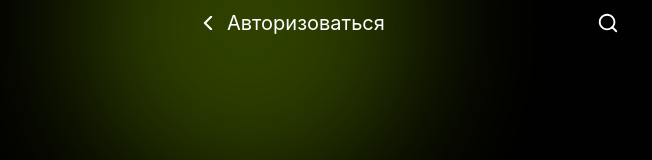
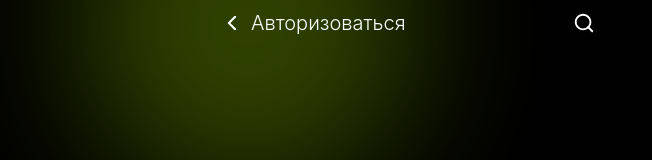
Before and after one commit to prosergeant/ball-front, a Nuxt app: page /auth-only in a window 1280 px wide. Shown: the top 160 px of the page, without its empty margins (229-881 px from the left). Built offline with nearby package versions, Linux system fonts and the light colour scheme.

Commit message:
padding Navigation.vue

```diff
--- a/components/UI/Navigation.vue
+++ b/components/UI/Navigation.vue
@@ -1,5 +1,5 @@
 <template>
-    <div class="navigation">
+    <div class="navigation" :style="`--padding-x: ${paddingX}px`">
         <div class="left" @click="navigateTo(goTo)">
             <UIIcon icon="chevron-left" color="white" />
             <p>{{ title }}</p>
@@ -12,6 +12,7 @@
 const props = defineProps<{
     title: string
     goTo: string
+    paddingX?: number
 }>()
 </script>
 
@@ -22,6 +23,7 @@ const props = defineProps<{
     display: flex;
     justify-content: space-between;
     align-items: center;
+    padding: 0 var(--padding-x, 0px);
 
     margin-top: 10px;
 
@@ -32,12 +34,12 @@ const props = defineProps<{
         gap: 12px;
 
         p {
+            color: #FFF;
+            font-feature-settings: 'clig' off, 'liga' off;
             font-size: 20px;
-            font-weight: 400;
-            line-height: 24px;
-            letter-spacing: 0;
-            text-align: left;
-            color: white;
+            font-style: normal;
+            font-weight: 300;
+            line-height: normal;
         }
         i {
             width: 14px;
--- a/pages/auth-only.vue
+++ b/pages/auth-only.vue
@@ -1,7 +1,7 @@
 <template>
     <div>
         <div class="ellipse" />
-        <UINavigation title="Авторизоваться" go-to="/auth/" />
+        <UINavigation title="Авторизоваться" go-to="/auth/" :padding-x="24" />
 
         <div class="auth-wrapper">
             <div class="auth">
--- a/pages/reg-only.vue
+++ b/pages/reg-only.vue
@@ -1,7 +1,7 @@
 <template>
     <div>
         <div class="ellipse" />
-        <UINavigation title="Зарегистрироваться" go-to="/auth/" />
+        <UINavigation title="Зарегистрироваться" go-to="/auth/" :padding-x="24" />
 
         <div class="auth-wrapper">
             <div class="auth">
```
